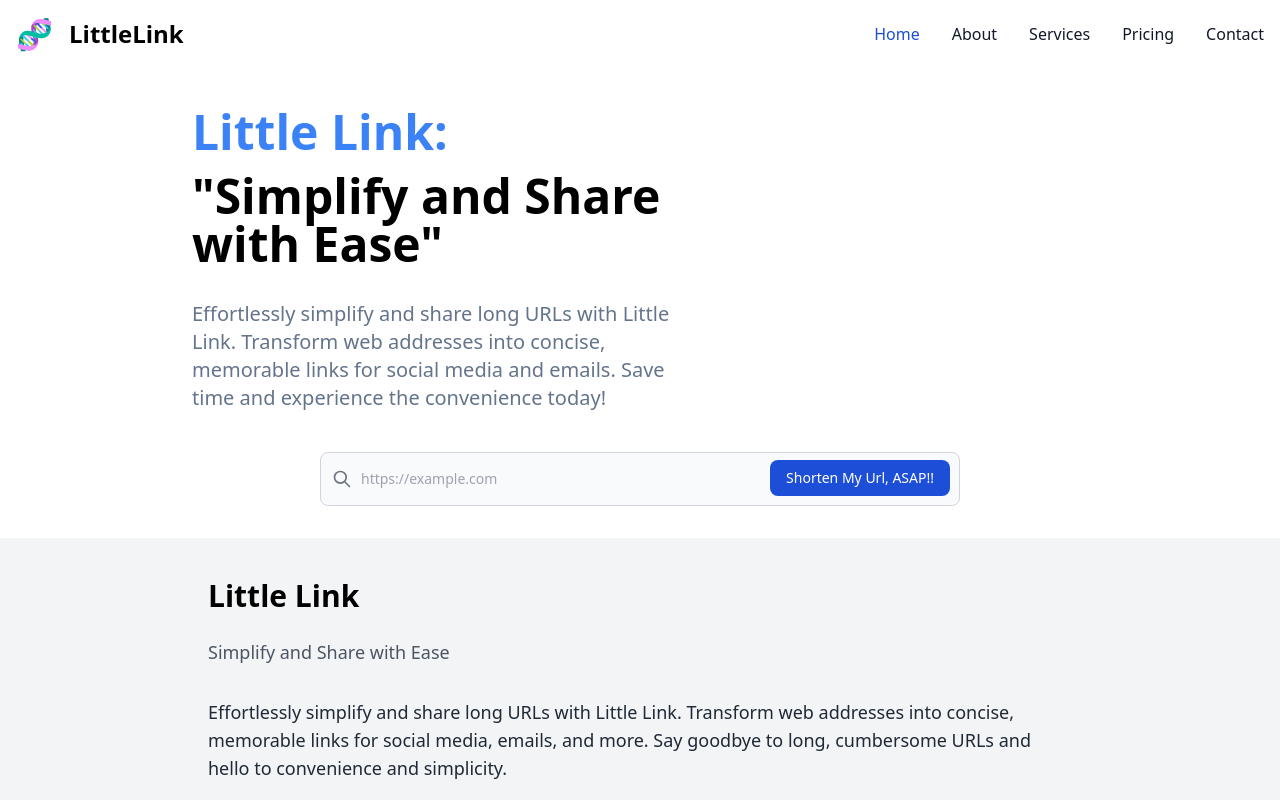
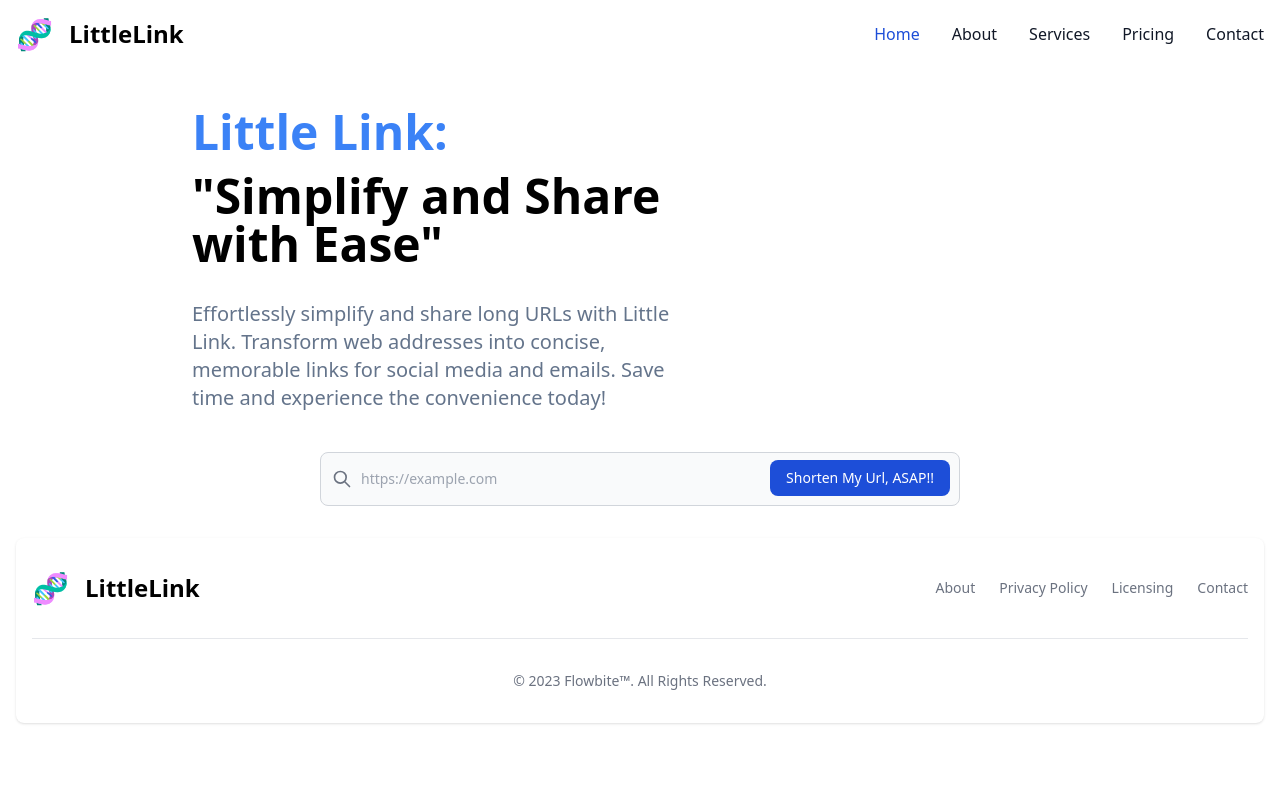
Before and after one commit to pesto-students/p10-divya-Varu98, a React (Create React App) app in the folder Week-13/url-shortener/: page / in a window 1280 px wide. Shown: the top 800 px of the page. Built offline with nearby package versions, Linux system fonts and the light colour scheme.

Commit message:
change : comment about us in app.js

```diff
--- a/Week-13/url-shortener/src/App.js
+++ b/Week-13/url-shortener/src/App.js
@@ -16,7 +16,7 @@ const App = () => {
         <Input />
         <Output />
       </div>
-      <AboutUs />
+      {/* <AboutUs /> */}
       <Footer />
     </>
   );
```
